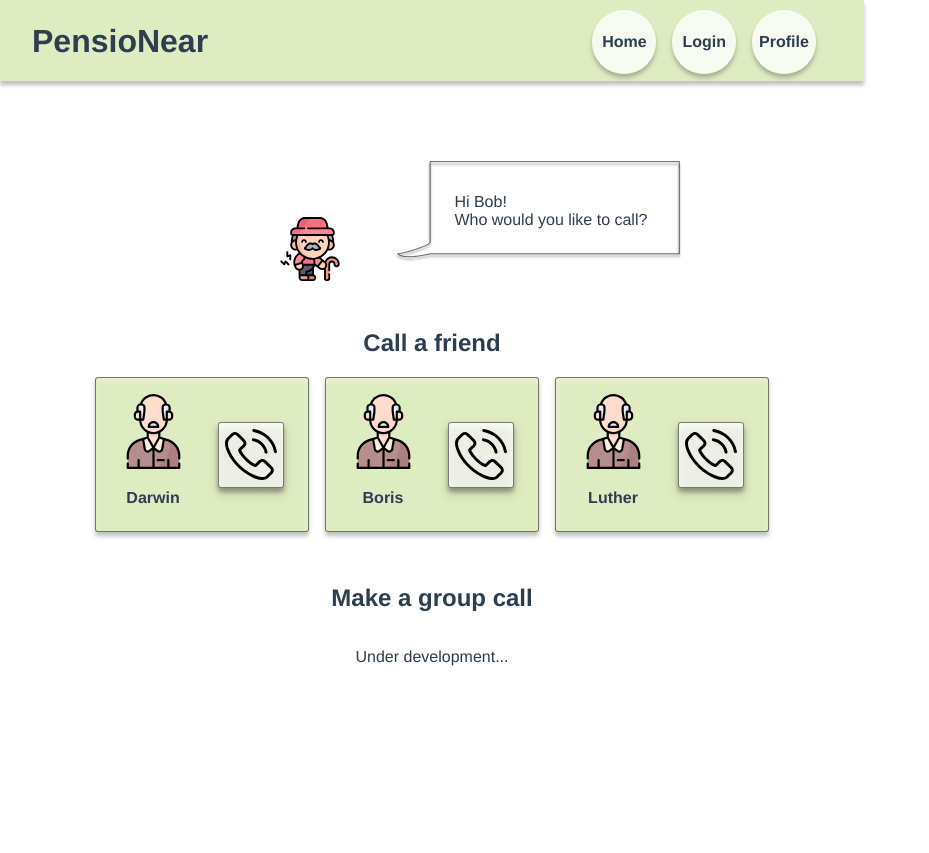
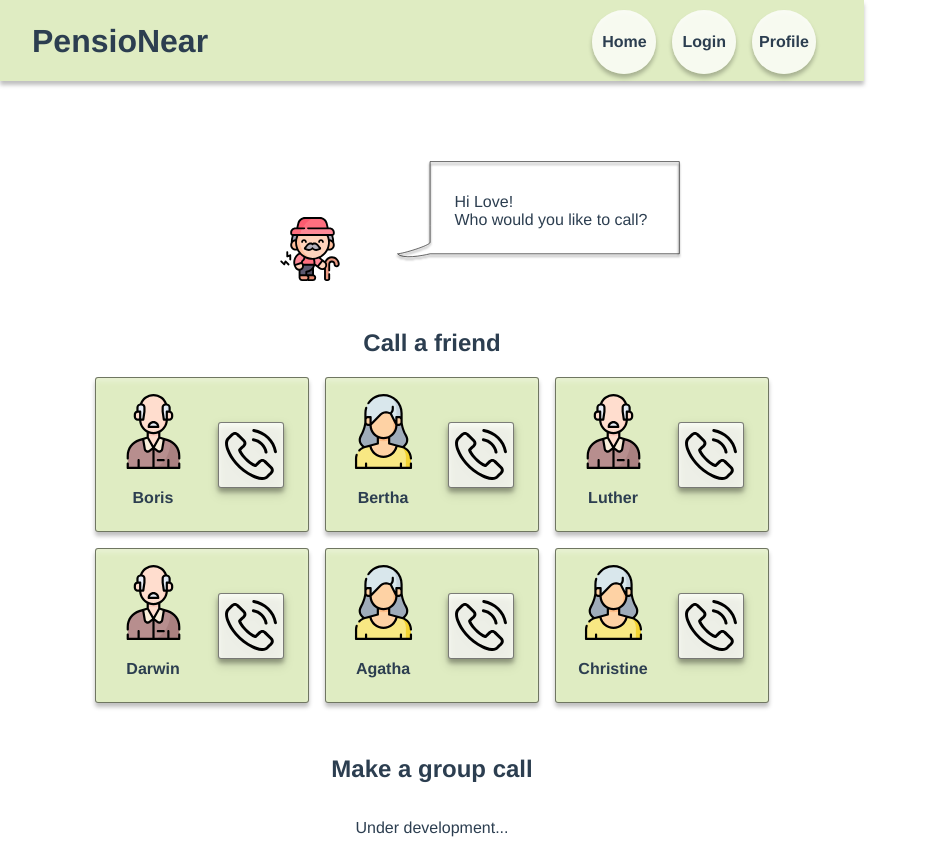
Before and after one commit to Go0dCat/PensioNear-frontend, a Vue app: page /call in a window 1280 px wide. Shown: the whole page, without its empty margins (0-929 px from the left). Before the commit the page ends 800 px from the top, so only its background shows below. Built offline with nearby package versions, Linux system fonts and the light colour scheme.

Commit message:
implemented dynamic friend lists and added modal for call btn, based on vuex stored var friends

```diff
--- a/src/components/Card_call.vue
+++ b/src/components/Card_call.vue
@@ -3,27 +3,46 @@
         <div class="btn_square wrapper wrapper_card_call">
             <div class="wrapper call_friend_about">
                 <!-- TODO bind to data -->
-                <div><img alt="user profile image avatar" src="../assets/old-man.svg" /></div>
-                <div><p>{{friend}}</p></div>
+                <div>
+                    <img  v-if="friend.gender==='male'" alt="user profile image avatar" src="../assets/old-man.svg" />
+                    <img  v-else-if="friend.gender==='female'" alt="user profile image avatar" src="../assets/old-woman.svg" />
+                    <img  v-else alt="user profile image avatar" src="../assets/flower-pot.svg" />
+                </div>
+                <div><p>{{friend.username}}</p></div>
 
             </div>
             <div class="wrapper call_qactions">
-               <div class="btn btn_gray btn_icon icon_settings"><img alt="call icon" src="../assets/call.svg" /></div>
+               <div class="btn btn_gray btn_icon icon_settings" v-on:click="$refs.modalName.openModal()"><img alt="call icon" src="../assets/call.svg" /></div>
             </div>
         </div>
+
+        <Modal ref="modalName" :title="getModTitle()" :msg="getModMsg()"/>
     </div>
 </template>
 <script>
+import Modal from "@/components/Modal_temp.vue";
+
 export default {
     name: "Card_call",
+    components: {
+        Modal,
+    },
     props:{
-        friend: String,
+        friend: Array,
     },
     data : function(){
-    return{
-        username: "test",
-    };
-  },
+        return{
+            test: "test",
+        };
+    },
+    methods:{
+        getModTitle: function() {
+        return `Calling ${this.friend.username}...`;
+        },
+        getModMsg: function() {
+        return 'The call function is yet to be implemented.';
+        }
+    }
 };
 </script>
 <style lang="scss" scoped>
--- a/src/components/Card_friend.vue
+++ b/src/components/Card_friend.vue
@@ -2,9 +2,13 @@
     <div class="card_friend wrapper">
         <div class="btn_square wrapper wrapper_card_friend">
             <div class="wrapper card_friend_about">
-                <div><p>{{friend}}</p></div>
+                <div><p>{{friend.username}}</p></div>
                 <!-- TODO bind to data -->
-                <div><img alt="user profile image avatar" src="../assets/grandmother.svg" /></div>
+                <div>
+                    <img  v-if="friend.gender==='male'" alt="user profile image avatar" src="../assets/old-man.svg" />
+                    <img  v-else-if="friend.gender==='female'" alt="user profile image avatar" src="../assets/old-woman.svg" />
+                    <img  v-else alt="user profile image avatar" src="../assets/flower-pot.svg" />
+                </div>
 
             </div>
             <div class="wrapper card_friend_qactions">
--- a/src/components/Card_profile.vue
+++ b/src/components/Card_profile.vue
@@ -2,15 +2,17 @@
     <div class="card_profile wrapper">
         <div class="btn_square wrapper card_user">
             <div class="card_user_img">
-                <img alt="user profile image avatar" src="../assets/grandfather.svg" />
+                <img  v-if="gender==='male'" alt="user profile image avatar" src="../assets/old-man.svg" />
+                    <img  v-else-if="gender==='female'" alt="user profile image avatar" src="../assets/old-woman.svg" />
+                    <img  v-else alt="user profile image avatar" src="../assets/flower-pot.svg" />
                 <p>{{username}}</p>
             </div>
             <div class="card_user_info">
                 <!--TODO replace with data-->
-                <p>Age: 78 years</p>
-                <p>Gender: male </p>
-                <p>Likes: poodles</p>
-                <p>Umeå, Sweden</p>
+                <p>Age: {{age}} years</p>
+                <p>Gender: {{gender}} </p>
+                <p>Likes: <span v-for="(hobby, index) in hobbies" v-bind:key="index">{{hobby}}<span v-if="index < hobbies.length-1">, </span></span></p>
+                <p>{{city}}, {{country}}</p>
             </div>
         </div>
         <div class="card_edit">
@@ -29,6 +31,26 @@
       test: "hej",
     };
   },
+  methods: {
+
+  },
+  computed: {
+      age() {
+          return this.$store.state.age;
+      },
+      gender() {
+        return this.$store.state.gender;
+      },
+      city() {
+          return this.$store.state.city;
+      },
+      country() {
+          return this.$store.state.country;
+      },
+      hobbies() {
+          return this.$store.state.hobbies;
+      }
+  }
 };
 </script>
 <style lang="scss" scoped>
--- /dev/null
+++ b/src/components/Modal_temp.vue
@@ -0,0 +1,61 @@
+<template >
+  <transition name="fade">
+    <div v-if="displayModal===true" class="modal wrapper">
+      <h2>{{title}}</h2>
+
+      <p>{{msg}}</p>
+
+        <div class="btn btn_round" @click="closeModal()">Close</div>
+
+    </div>
+  </transition>
+</template>
+<script>
+export default {
+    name: "modal",
+    props:{
+        title: String,
+        msg: String,
+    },
+    data : function(){
+    return{
+      displayModal: false,
+    };
+  },
+  methods: {
+      closeModal() {
+        this.displayModal = false;
+        document.querySelector("body").classList.remove("overflow-hidden");
+      },
+      openModal() {
+        this.displayModal = true;
+        document.querySelector("body").classList.add("overflow-hidden");
+      }
+  },
+  computed: {
+
+
+
+  }
+};
+</script>
+<style lang="scss" scoped>
+
+.modal {
+    overflow-x: hidden;
+    overflow-y: auto;
+    position: fixed;
+    left: 50%;
+    top: 50%;
+    transform: translate(-50%, -50%);
+    z-index: 9;
+    background-color: rgba(255, 255, 255, 0.9);
+    filter: drop-shadow(0px 4px 4px rgba(0, 0, 0, 0.26));
+    height:300px;
+    width:300px;
+    border: 1px solid rgba(0, 0, 0, 0.5);
+    padding:1em;
+    justify-items: center;
+}
+
+</style>
--- a/src/store/index.js
+++ b/src/store/index.js
@@ -7,8 +7,13 @@
 
 export default new Vuex.Store({
   state: {
-    username: "test",
-    password: "secretPW"
+    username: "Love",
+    gender: "non-binary",
+    age: 62,
+    city: "Umeå",
+    country: "Sweden",
+    hobbies: ["poodles", "coffee"],
+    friends: [{username: "Boris", gender: "male"}, {username: "Bertha", gender:"female"}, {username: "Luther", gender:"male"}, {username: "Darwin", gender:"male"}, {username: "Agatha", gender:"female"}, {username:"Christine", gender:"female"}]
   },
   mutations: {
   },
--- a/src/views/Call.vue
+++ b/src/views/Call.vue
@@ -5,7 +5,7 @@
    <div class="wrapper wrapper_call">
         <div class="wrapper call_friends">
           <!--TODO bind to data -->
-          <CardCall v-for="(friend,index) in friends" v-bind:key="index" :friend="friend.username"/>
+          <CardCall v-for="(friend,index) in friends" v-bind:key="index" :friend="friend"/>
         </div>
         <div class="wrapper call_group">
           <h2> Make a group call</h2>
@@ -21,17 +21,17 @@
 import Assistant from "@/components/Assistant.vue";
 import CardCall from "@/components/Card_call.vue";
 
+
 export default {
   name: "Call",
   components: {
     Assistant,
-    CardCall
+    CardCall,
   },
   data : function(){
     return{
-      username: "Bob",
-      friends: [
-        {username:"Darwin"}, {username:"Boris"}, {username:"Luther"}],
+      test: "Bob",
+
     };
   },
   methods: {
@@ -41,6 +41,14 @@
     getMessage: function() {
       return 'Who would you like to call?';
     }
+  },
+  computed: {
+      username() {
+          return this.$store.state.username;
+      },
+      friends() {
+          return this.$store.state.friends;
+      },
   }
 };
 </script>
--- a/src/views/Events.vue
+++ b/src/views/Events.vue
@@ -49,7 +49,7 @@
   },
   data : function(){
     return{
-      username: "Bob",
+      test: "Bob",
     };
   },
   methods: {
@@ -59,6 +59,11 @@
     getMessage: function() {
       return 'What kind of event are you interested in?';
     }
+  },
+  computed: {
+      username() {
+          return this.$store.state.username;
+      }
   }
 };
 </script>
--- a/src/views/Friends.vue
+++ b/src/views/Friends.vue
@@ -5,7 +5,7 @@
       <div class="wrapper wrapper_friends">
         <div class="wrapper friend_list">
           <!--TODO bind to data -->
-          <CardFriend v-for="(friend,index) in friends" v-bind:key="index" :friend="friend.username"/>
+          <CardFriend v-for="(friend,index) in friends" v-bind:key="index" :friend="friend"/>
         </div>
         <div class="wrapper friend_create">
           <h2> Add new friend</h2>
@@ -31,9 +31,8 @@
   },
   data : function(){
     return{
-      username: "Bob",
-      friends: [
-        {username:"Agatha"}, {username:"Christine"}, {username:"Bertha"}],
+      test: "Bob",
+
     };
   },
   methods: {
@@ -46,6 +45,14 @@
     getFriends: function() {
       return this.friends;
     }
+  },
+  computed: {
+      username() {
+          return this.$store.state.username;
+      },
+       friends() {
+          return this.$store.state.friends;
+      },
   }
 };
 </script>
--- a/src/views/Messages.vue
+++ b/src/views/Messages.vue
@@ -17,7 +17,7 @@
   },
   data : function(){
     return{
-      username: "Bob",
+      test: null,
     };
   },
   methods: {
@@ -27,6 +27,11 @@
     getMessage: function() {
       return 'Who would you like to message?';
     }
+  },
+  computed: {
+      username() {
+          return this.$store.state.username;
+      }
   }
 };
 </script>
--- a/src/views/Profile.vue
+++ b/src/views/Profile.vue
@@ -31,7 +31,7 @@
   },
   data : function(){
     return{
-      username: "Bob",
+      test: "Bob",
     };
   },
   methods: {
@@ -41,6 +41,12 @@
     getMessage: function() {
       return 'Here you can update your profile.';
     }
+  },
+  computed: {
+      username() {
+          return this.$store.state.username;
+      },
+
   }
 };
 </script>
```
Also changed, not shown: src/assets/flower-pot.svg (added).
